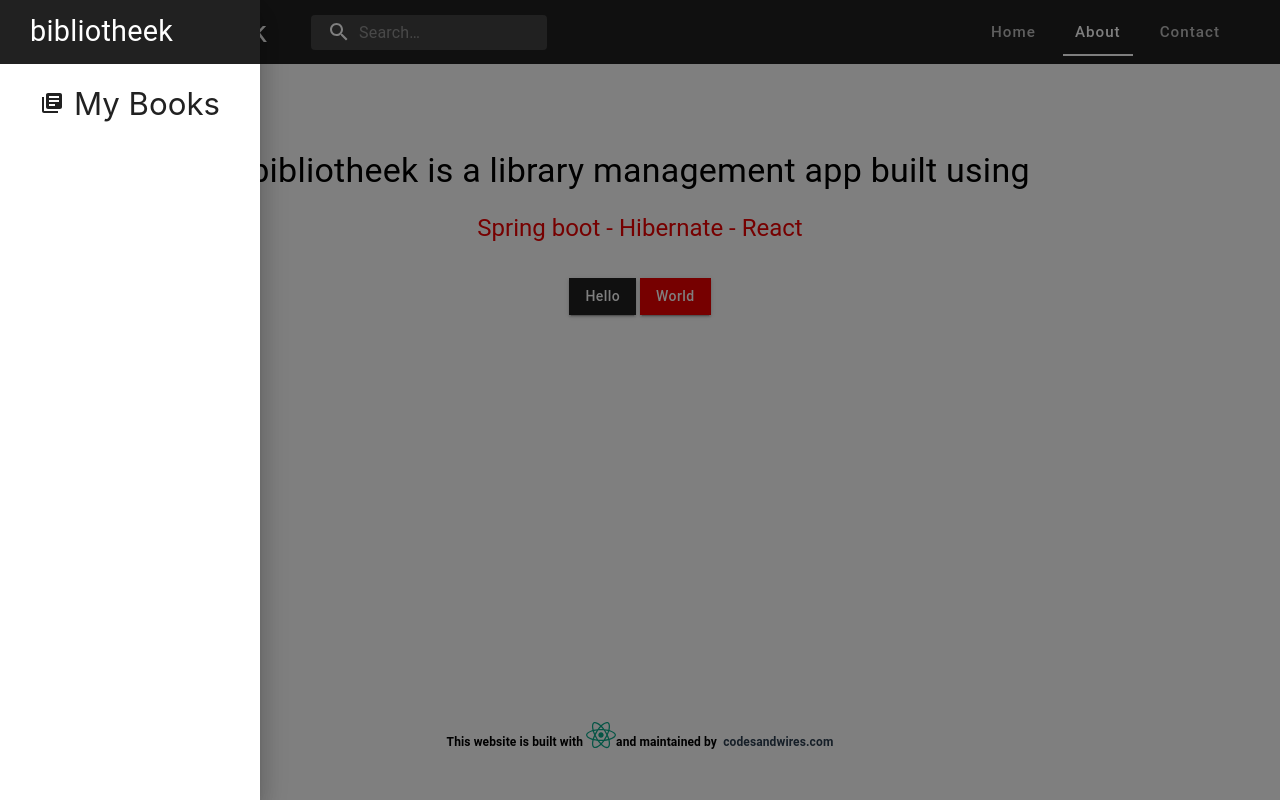
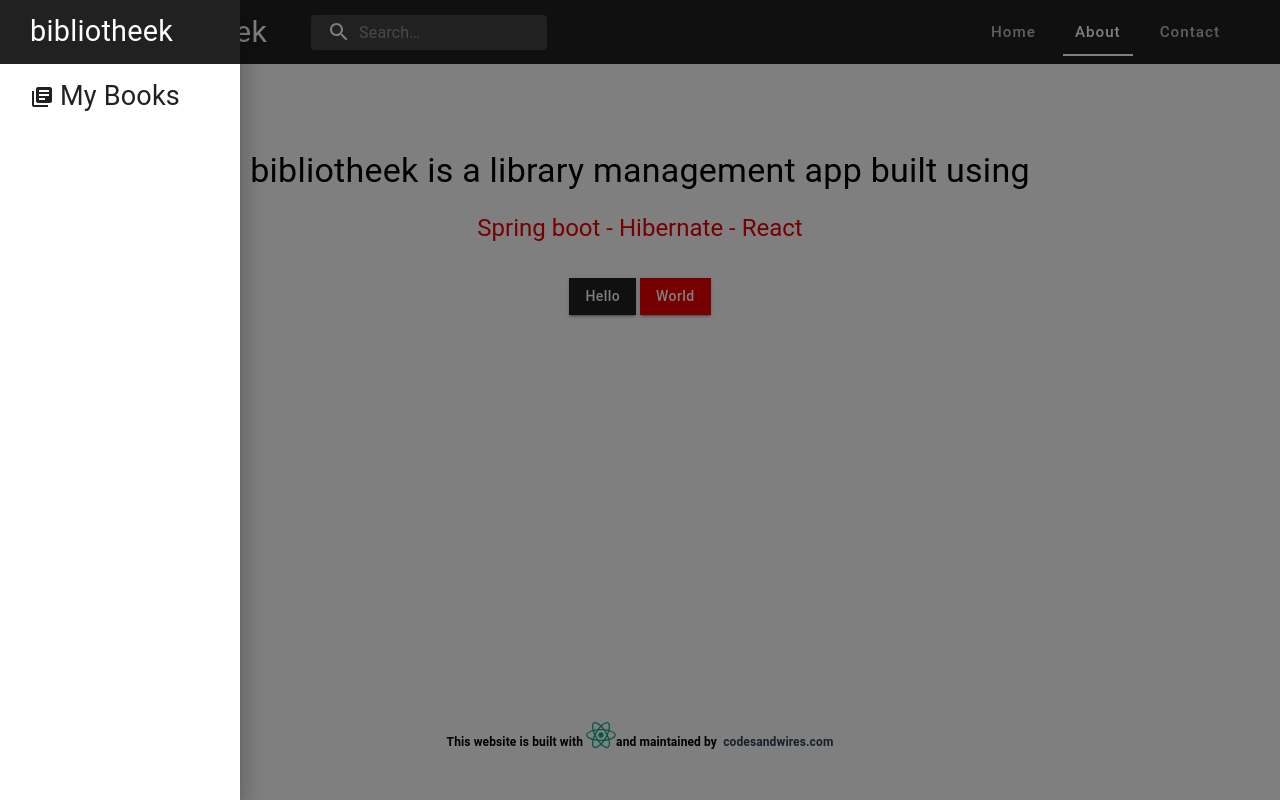
Before and after one commit to aritraChatterjee/bibliotheek, a React (Create React App) app in the folder frontend/: page / in a window 1280 px wide. Both pictures are taken after a click on the button "menu". Built offline with nearby package versions, Linux system fonts and the light colour scheme.

Commit message:
BIB-7- changed font size of "My Books" and removed unused import from About.tsx

```diff
--- a/frontend/src/components/page/About.tsx
+++ b/frontend/src/components/page/About.tsx
@@ -2,7 +2,6 @@ import React from 'react';
 import { Button, Container, Typography } from '@material-ui/core';
 import ContainerWithGutter from './ContainerWithGutter';
 import { makeStyles } from '@material-ui/core/styles';
-import { MoodBadSharp } from '@material-ui/icons';
 
 const useStyles = makeStyles((theme) => ({
     skills: {
--- a/frontend/src/components/page/Header.tsx
+++ b/frontend/src/components/page/Header.tsx
@@ -81,17 +81,26 @@ const useStyles = makeStyles((theme) => ({
         paddingTop: '10px',
         paddingLeft: '10px'
     },
-    menuItem: {
+    menuList: {
         fontSize: '1.3em',
         listStyleType: 'none',
-        listStyle: 'none'
+        listStyle: 'none',
+        marginLeft: '-10px'
+    },
+    menuItem:{
     },
     menuItemText: {
-        fontSize: '1.5em',
-        marginTop: '-10px',
-        paddingLeft: '10px',
-        paddingRight: '10px',
-        marginRight: '30px'
+        marginTop: '-5px',
+        paddingLeft: '30px',
+        marginBottom: '10px'
+    },
+    itemIcon:{
+        paddingTop: '5px',
+        width: '20px',
+        float: 'left'
+    },
+    menuItemSize:{
+        fontSize: '1.3em'
     },
     menuContainer: {
         width: 200,
@@ -148,10 +157,18 @@ const Header = () => {
                                                          bibliotheek
                                                </Typography>
                                         </AppBar>
-                                        <ul className={classes.menuItem}>
+                                        <ul className={classes.menuList}>
                                             <li>
-                                                <LibraryBooksIcon/>
-                                                <span className={classes.menuItemText}>My Books</span>
+                                                <div className={classes.menuItem}>
+                                                    <div className={classes.itemIcon}>
+                                                        <LibraryBooksIcon/>
+                                                    </div>
+                                                    <div className={classes.menuItemText}>
+                                                        <Typography variant= "h4" className={classes.menuItemSize}>
+                                                            My Books
+                                                            </Typography>
+                                                        </div>
+                                                </div>
                                             </li>
                                         </ul>
                                     </Drawer>
```
